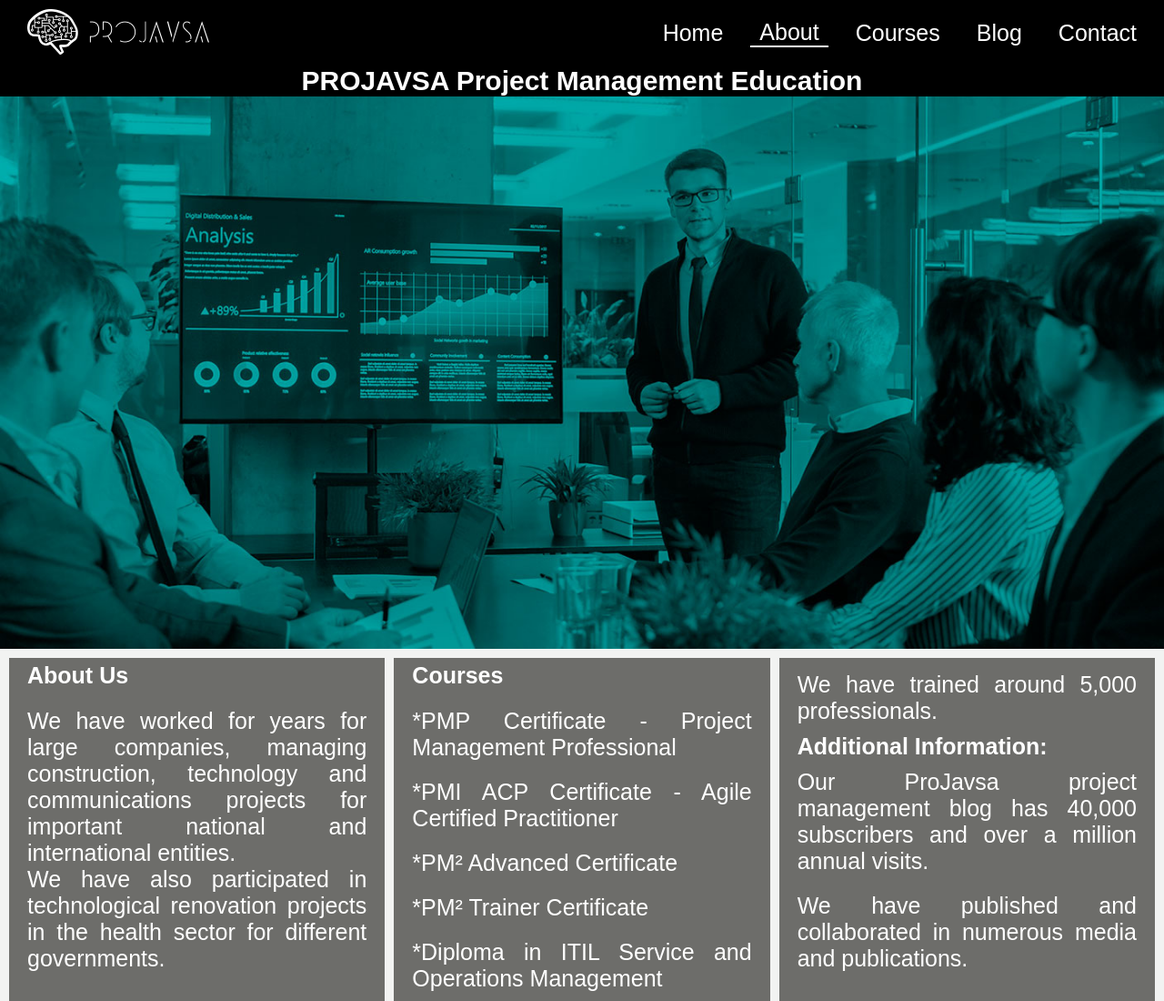
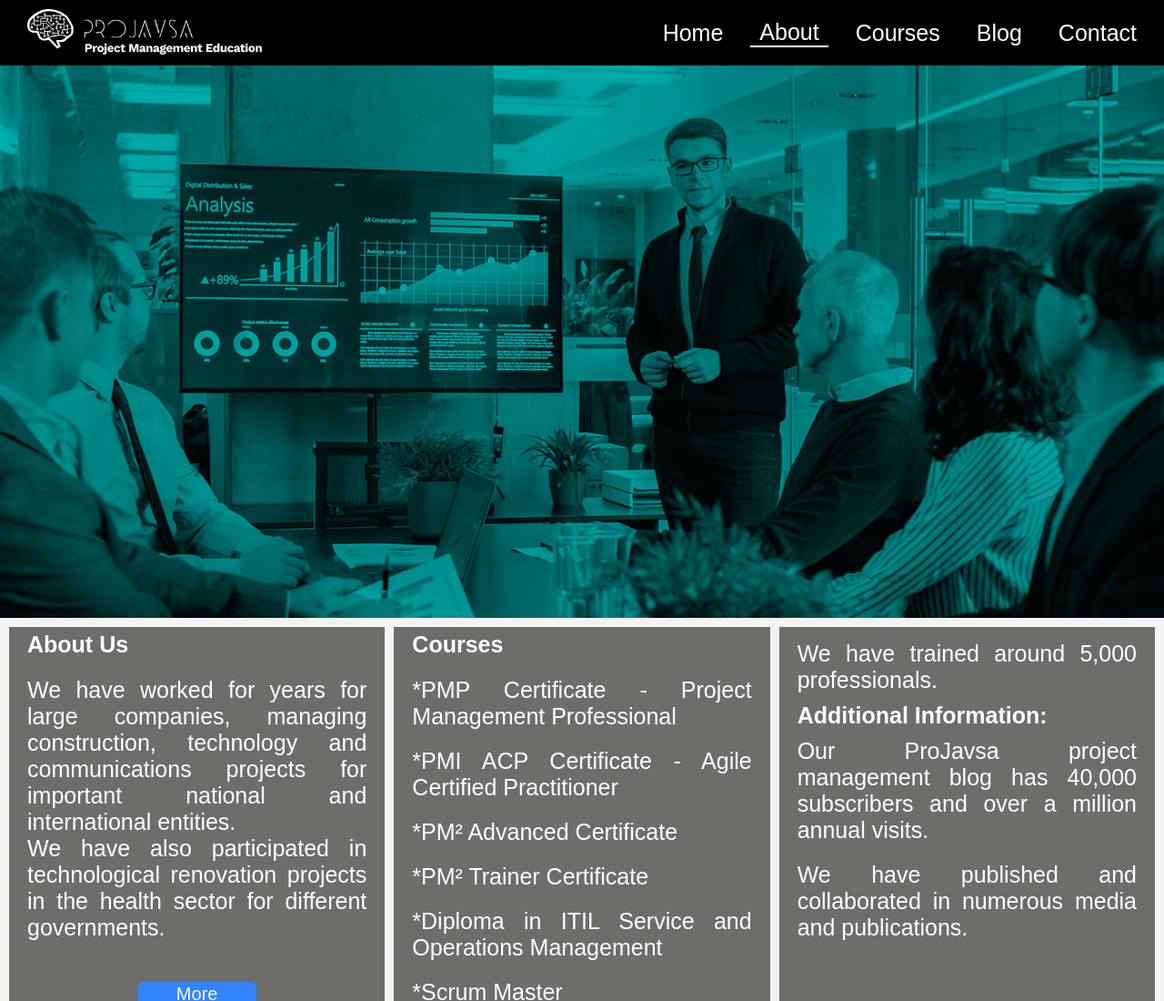
Before and after one commit to Jhony8691/ProJavsa, a website: page views/about.html in a window 1280 px wide. Shown: the top 1100 px of the page at 91% size. Drawn offline with Linux system fonts and the light colour scheme; a web font is replaced by a local one.

Commit message:
Actualizacion para Proyecto Final

```diff
--- a/views/about.html
+++ b/views/about.html
@@ -17,7 +17,7 @@
     <header class="header">
         <nav class="navbar container">
             <picture>
-                <a href="../index.html"><img src="../images/logo.png" alt="logo de la marca ProJavsa" class="logo"></a>
+                <a href="../index.html"><img src="../images/Logo2.png" alt="logo de la marca ProJavsa" class="logo"></a>
             </picture>
             <input type="checkbox" name="" id="check" class="nav__input">
             <label for="check" class="nav__label">
@@ -64,7 +64,7 @@
                 </li>
             </ul>
         </nav>
-        <h1>PROJAVSA Project Management Education</h1>
+        <!-- <h1>PROJAVSA Project Management Education</h1> -->
     </header>
     <picture class="banner">
         <img src="../images/portada2.jpg" alt="banner" class="banner__link">
```
Also changed, not shown: index.html (+1 -1 lines), views/blog.html (+2 -2 lines), views/contact.html (+2 -2 lines), views/courses.html (+2 -2 lines).
